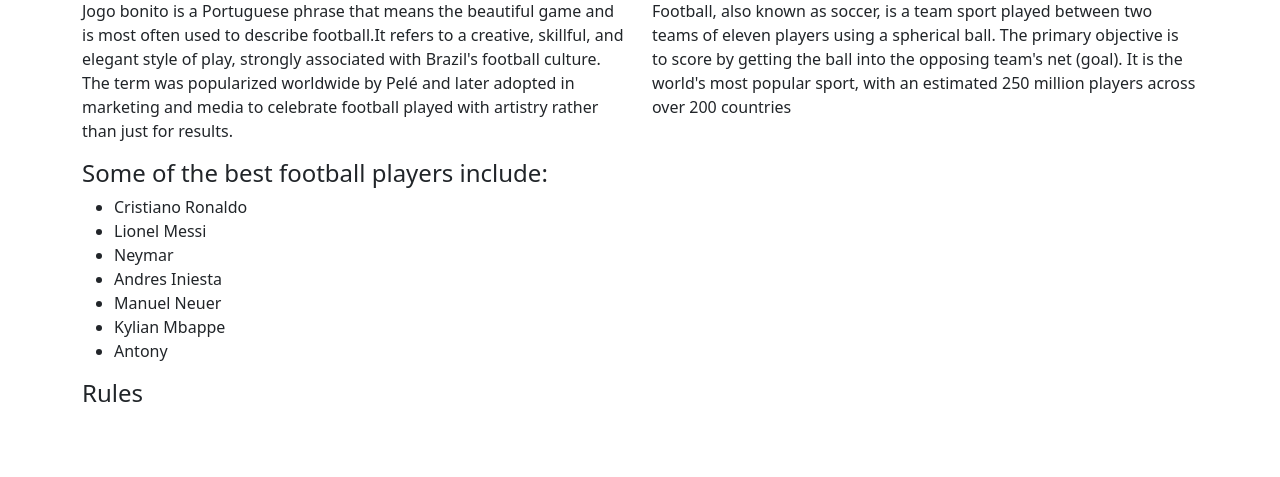
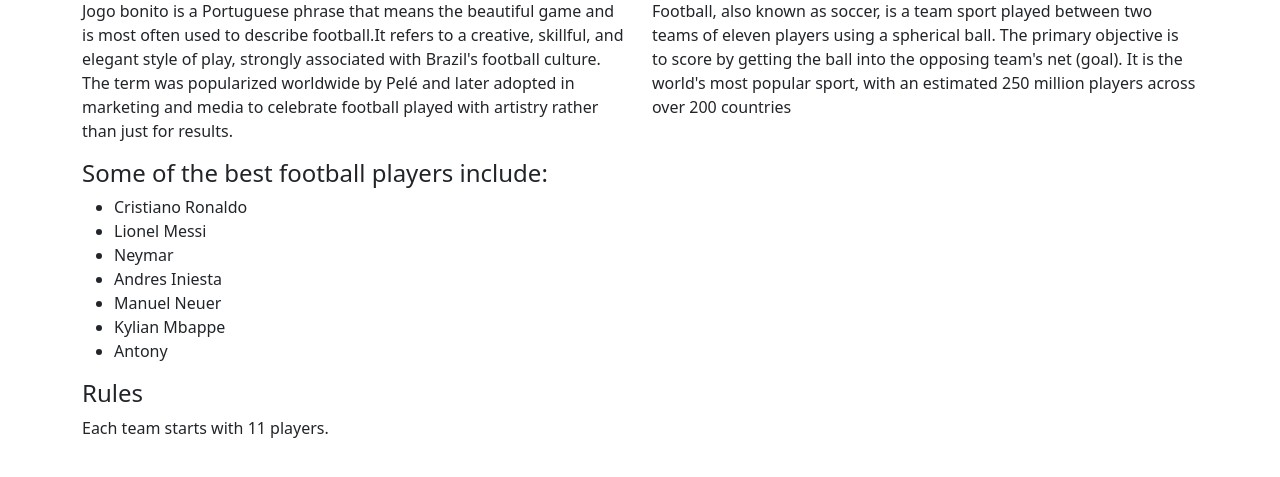
Before and after one commit to DayoTitiloye-code/Jogo-Bonito, a plain HTML site: page index.html in a window 1280 px wide. Shown: the part 133-610 px from the top of the page. Drawn offline with nearby package versions, Linux system fonts and the light colour scheme.

Commit message:
Rules update

```diff
--- a/index.html
+++ b/index.html
@@ -39,6 +39,7 @@
     </div>
     <div>
       <h4>Rules</h4>
+      <p>Each team starts with 11 players.</p>
     </div>
   </div>
     <script src="https://cdn.jsdelivr.net/npm/bootstrap@5.3.3/dist/js/bootstrap.bundle.min.js"></script>
```
